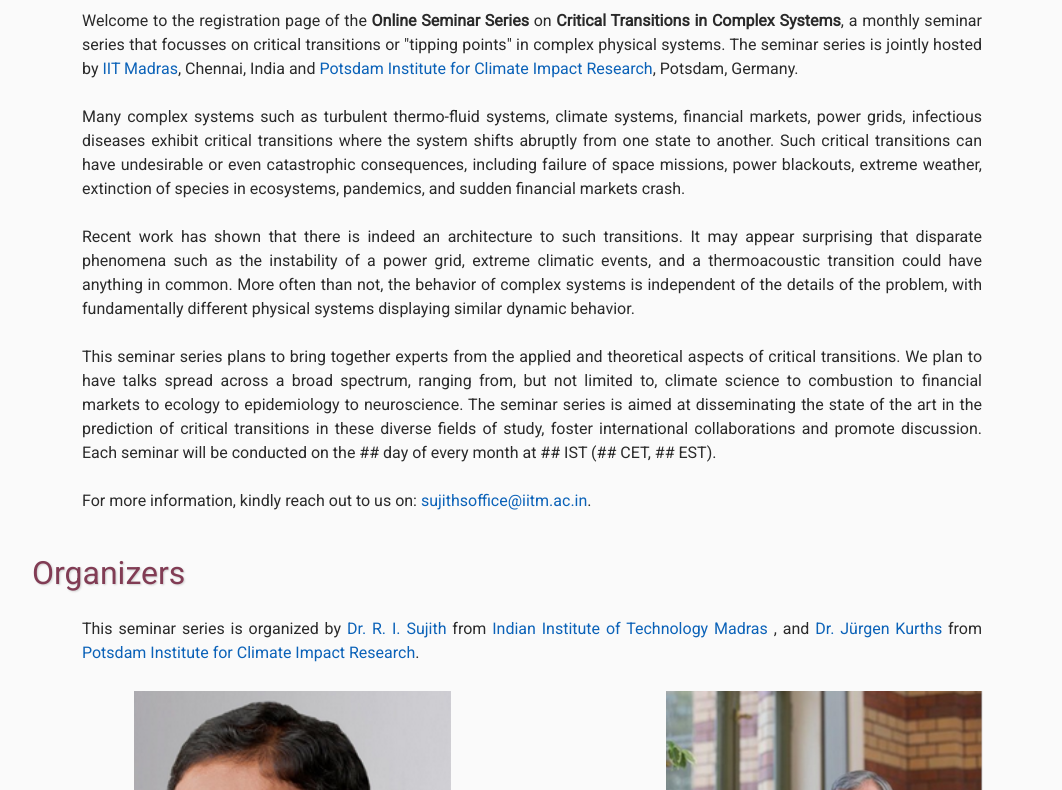
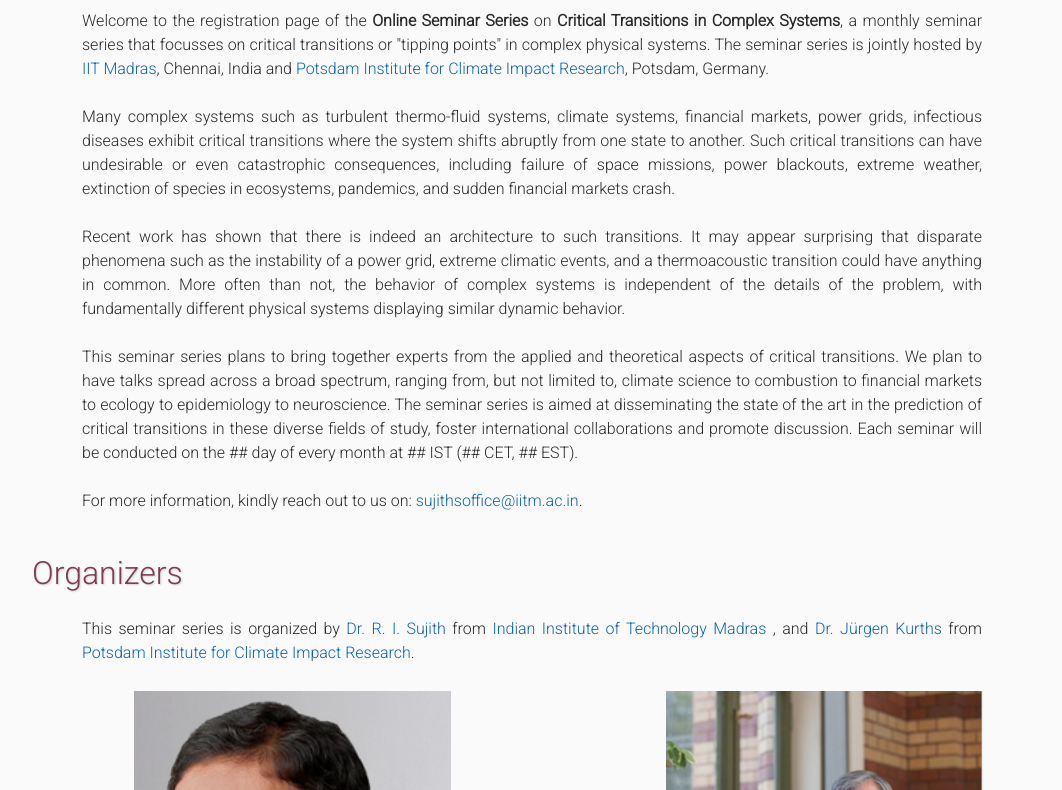
Before and after one commit to ankitsahay02/tai-iitm.github.io, a plain HTML site: page index.html in a window 1280 px wide. Shown: the part 695-1485 px from the top of the page, without its empty margins (108-1170 px from the left). Drawn offline with Linux system fonts and the light colour scheme.

Commit message:
Update main.css

```diff
--- a/assets/main.css
+++ b/assets/main.css
@@ -13,8 +13,6 @@
  *   #0b62b8; Dark Goldenrod, color for links
  */
 
-@import url('https://fonts.googleapis.com/css?family=Roboto%7CRoboto+Slab');
-@import url('https://fonts.googleapis.com/css2?family=Newsreader&display=swap');
 @import url('https://fonts.googleapis.com/css2?family=Roboto:wght@300&display=swap');
 
 *{
```
